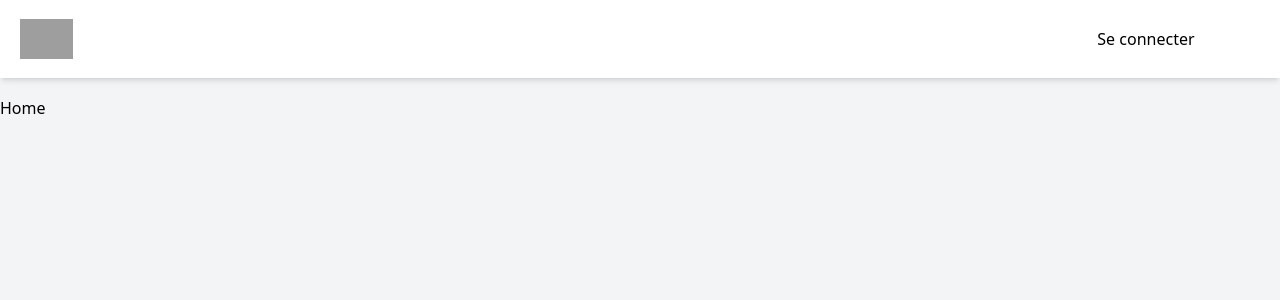
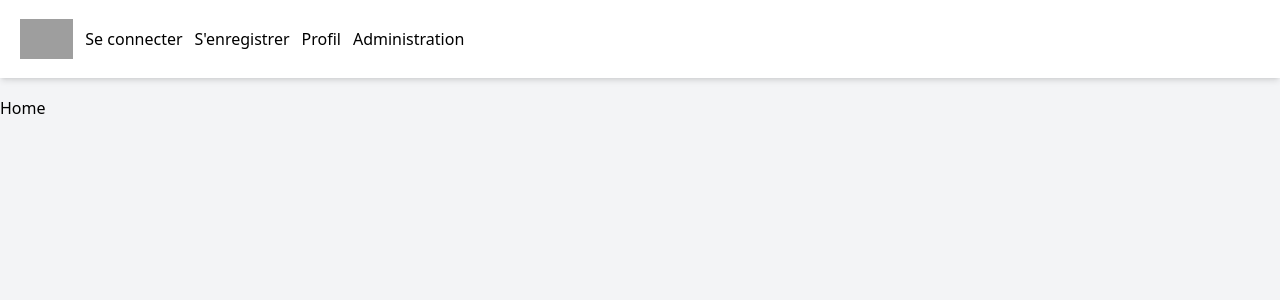
Before and after one commit to Exizygl/Trade-corner, a React app: page / in a window 1280 px wide. Shown: the top 300 px of the page. Built offline with nearby package versions, Linux system fonts and the light colour scheme; grey boxes are pictures that could not be loaded; the HTML template or start-up script is replaced by a standard one.

Commit message:
création views admin/listes utilisateurs et admin/demandes + ajouts des view dans la navBar/routing

```diff
--- /dev/null
+++ b/src/app/components/Navigation.jsx
@@ -0,0 +1,19 @@
+import React from 'react';
+import { Link } from 'react-router-dom';
+import { URL_ADMIN_DemandesCom, URL_ADMIN_ListUsers, URL_ADMIN } from '../shared/constants/urls/urlConstants';
+
+export default function Navigation() {
+  return (
+    <nav className="flex flex-col  bg-white">
+        <Link to={URL_ADMIN} className="py-2 hover:bg-gray-100 w-full text-center">
+        Tableau de bord
+        </Link>
+        <Link to={URL_ADMIN_ListUsers} className="py-2 hover:bg-gray-100 w-full text-center">
+        Listes des utilisateurs
+        </Link>
+        <Link to={URL_ADMIN_DemandesCom} className="py-2 hover:bg-gray-100 w-full text-center">
+        Demandes de commerciaux
+        </Link>
+    </nav>
+  )
+}
--- a/src/app/components/layouts/Administration.jsx
+++ /dev/null
@@ -1,7 +0,0 @@
-import React from 'react'
-
-export default function Administration() {
-  return (
-    <div>administration</div>
-  )
-}
--- a/src/app/components/layouts/Navbar.jsx
+++ b/src/app/components/layouts/Navbar.jsx
@@ -6,6 +6,8 @@ import { Link } from 'react-router-dom';
 import { URL_HOME } from './../../shared/constants/urls/urlConstants';
 import { URL_LOGIN } from './../../shared/constants/urls/urlConstants';
 import { URL_REGISTER } from './../../shared/constants/urls/urlConstants';
+import { URL_ADMIN } from './../../shared/constants/urls/urlConstants';
+import { URL_USER } from './../../shared/constants/urls/urlConstants';
 
 const Navbar = () => {
     return (
@@ -27,8 +29,11 @@ const Navbar = () => {
                                     </Link>
                                 </div>
 
-                                <div className="direction">
-                                    <Link to={URL_LOGIN}>Se connecter</Link>
+                                <div className="">
+                                    <Link to={URL_LOGIN} className="ml-3">Se connecter</Link>
+                                    <Link to={URL_REGISTER}className="ml-3">S'enregistrer</Link>
+                                    <Link to={URL_USER}className="ml-3">Profil</Link>
+                                    <Link to={URL_ADMIN}className="ml-3">Administration</Link>
                                 </div>
                             </div>
 
--- /dev/null
+++ b/src/app/components/layouts/administration/Administration.jsx
@@ -0,0 +1,23 @@
+import React from 'react';
+import Navigation from '../../Navigation';
+
+export default function Administration() {
+  return (
+    <div className="flex flex-row ml-12">
+        <div className = "border-solid border-2 basis-2/6">
+            <Navigation/>
+        </div>
+        <div className= "border-solid border-2 basis-4/6 ">
+            <h2>Panneau d'administration</h2>
+            <h3>Liste des utilisateurs</h3>
+            {/* barre de recherche */}
+            <p>Nombre total d'utilisateurs : </p>
+            {/* Liste utilisateurs */}
+            <h3>Liste des utilisateurs</h3>
+            {/* Liste utilisateurs */}
+            <p>Vous n'avez pas de demandes en attente.</p>
+        </div>
+
+    </div>
+  )
+}
--- /dev/null
+++ b/src/app/components/layouts/administration/DemandesCom.jsx
@@ -0,0 +1,17 @@
+import React from 'react';
+import Navigation from '../../Navigation';
+
+export default function Administration() {
+  return (
+    <div className="flex flex-row ml-12">
+        <div className = "border-solid border-2 basis-2/6">
+            <Navigation/>
+        </div>
+        <div className= "border-solid border-2 basis-4/6 ">
+            <h2>Panneau d'administration</h2>
+            <h3>Demandes des commerciaux</h3>
+            </div>
+    </div>
+
+  )
+}
--- /dev/null
+++ b/src/app/components/layouts/administration/ListUsers.jsx
@@ -0,0 +1,17 @@
+import React from 'react';
+import Navigation from '../../Navigation';
+
+export default function Administration() {
+  return (
+    <div className="flex flex-row ml-12">
+        <div className = "border-solid border-2 basis-2/6">
+            <Navigation/>
+        </div>
+        <div className= "border-solid border-2 basis-4/6 ">
+            <h2>Panneau d'administration</h2>
+            <h3>Liste des utilisateurs</h3>
+            </div>
+    </div>
+
+  )
+}
--- a/src/app/routes/Routes.jsx
+++ b/src/app/routes/Routes.jsx
@@ -7,7 +7,9 @@ import HomeView from '../views/HomeView';
 import LoginView from '../views/LoginView';
 import RegisterView from '../views/RegisterView';
 import UserView from '../views/UserView';
-import AdministrationView from '../views/AdministrationView';
+import AdministrationView from '../views/administration/AdministrationView';
+import ListUsersView from '../views/administration/ListUsersView';
+import DemandesComView from '../views/administration/DemandesComView';
 
 /**
  * Routes of the application
@@ -22,7 +24,10 @@ const Routes = () => {
             <Route exact path={URL.URL_LOGIN} component={LoginView} />
             <Route exact path={URL.URL_REGISTER} component={RegisterView} />
             <Route exact path={URL.URL_USER} component={UserView} />
-            <Route exact path={URL.URL_ADMINISTRATION} component={AdministrationView} />
+            <Route exact path={URL.URL_ADMIN} component={AdministrationView} />
+            <Route exact path={URL.URL_ADMIN_ListUsers} component={ListUsersView} />
+            <Route exact path={URL.URL_ADMIN_DemandesCom} component={DemandesComView} />
+
         </Switch>
     );
 };
--- a/src/app/shared/constants/urls/urlConstants.js
+++ b/src/app/shared/constants/urls/urlConstants.js
@@ -2,3 +2,8 @@ export const URL_HOME = '/';
 export const URL_LOGIN = '/login';
 export const URL_REGISTER = '/register';
 export const URL_USER = '/user';
+
+//routes accessibles aux administrateurs
+export const URL_ADMIN = '/administration';
+export const URL_ADMIN_ListUsers = '/administration/utilisateurs';
+export const URL_ADMIN_DemandesCom = '/administration/demandes';
--- a/src/app/views/AdministrationView.jsx
+++ b/src/app/views/administration/AdministrationView.jsx
@@ -1,6 +1,6 @@
 import React from 'react';
 
-import Administration from '../components/layouts/Administration';
+import Administration from '../../components/layouts/administration/Administration';
 
 const AdministrationView = () => {
     return (
--- /dev/null
+++ b/src/app/views/administration/DemandesComView.jsx
@@ -0,0 +1,10 @@
+import React from 'react';
+import Demandes from '../../components/layouts/administration/DemandesCom';
+
+export default function DemandesComView() {
+  return (
+    <div>
+        <Demandes/>
+    </div>
+  )
+}
--- /dev/null
+++ b/src/app/views/administration/ListUsersView.jsx
@@ -0,0 +1,10 @@
+import React from 'react';
+import ListUsers from '../../components/layouts/administration/ListUsers';
+
+export default function ListUsersView() {
+  return (
+    <div>
+        <ListUsers/>
+    </div>
+  )
+}
```
